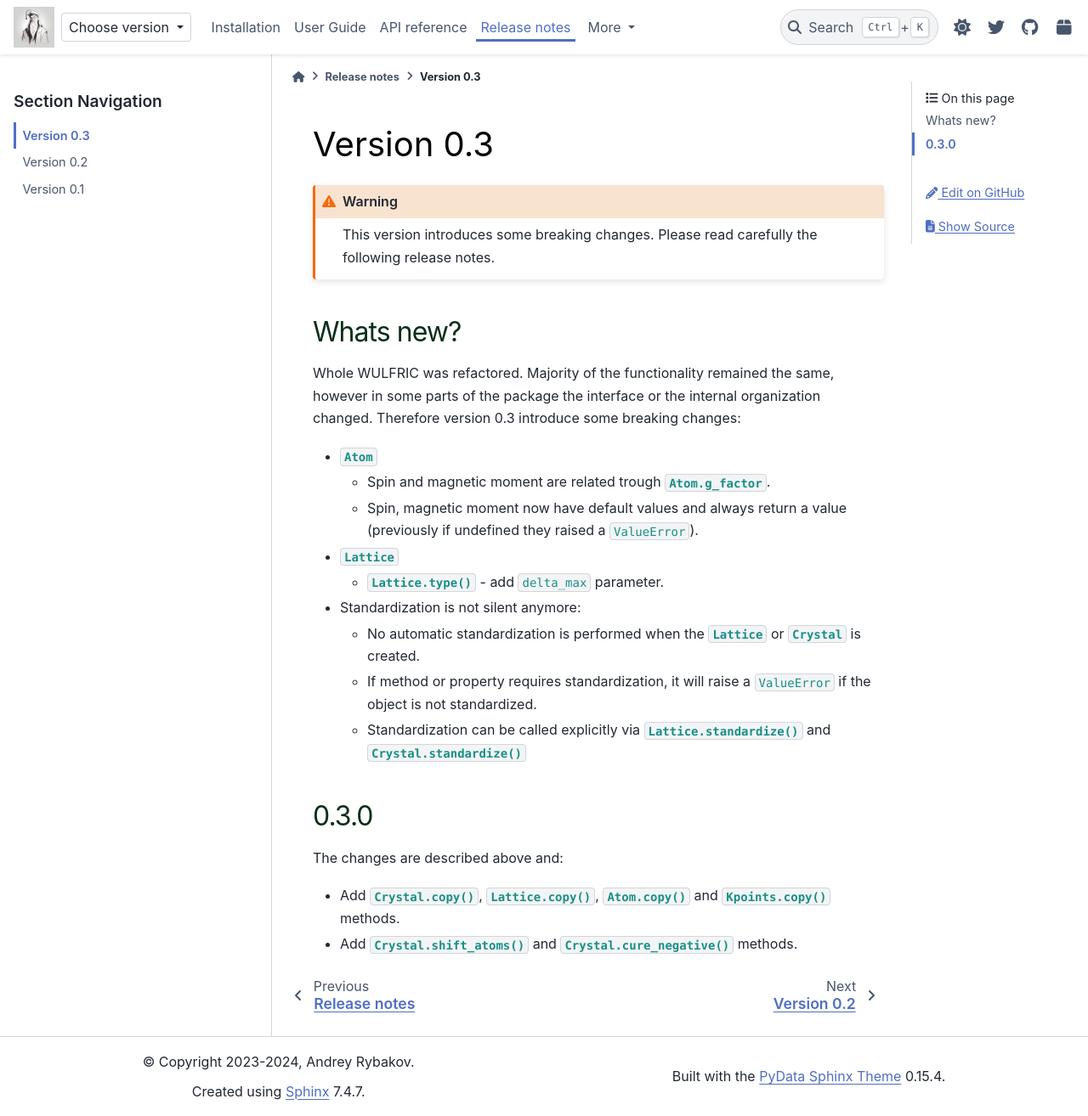
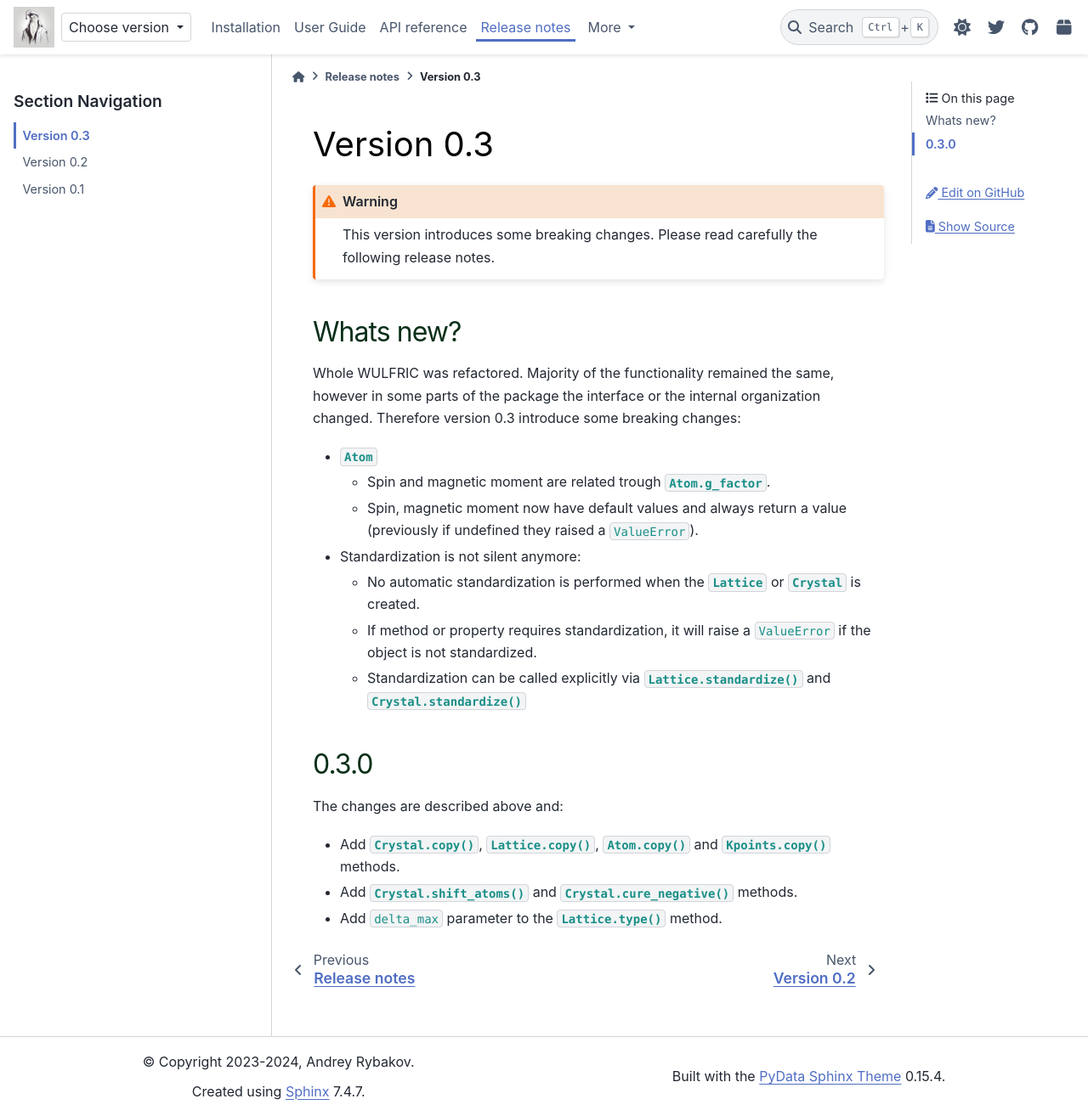
Before and after one commit to adrybakov/wulfric, a Sphinx documentation site: the page built from docs/source/release-notes/0.3.rst, in a window 1280 px wide and 1314 px high. Shown: the whole window at 85% size. Built offline with Sphinx 7.4.7 and the PyData theme 0.15.4, drawn with Linux system fonts in a browser that asks for light colours; a script that is not in the unit is left out.

Commit message:
Update release notes for 0.3

```diff
--- a/docs/source/release-notes/0.3.rst
+++ b/docs/source/release-notes/0.3.rst
@@ -22,10 +22,6 @@ Therefore version 0.3 introduce some breaking changes:
   - Spin, magnetic moment now have default values and always return a value
     (previously if undefined they raised a ``ValueError``).
 
-* :py:class:`.Lattice`
-
-  - :py:meth:`.Lattice.type` - add ``delta_max`` parameter.
-
 * Standardization is not silent anymore:
 
   - No automatic standardization is performed when the :py:class:`.Lattice` or :py:class:`.Crystal` is created.
@@ -40,3 +36,5 @@ The changes are described above and:
   :py:meth:`.Atom.copy()` and :py:meth:`.Kpoints.copy()` methods.
 
 * Add :py:meth:`.Crystal.shift_atoms` and :py:meth:`.Crystal.cure_negative` methods.
+
+* Add ``delta_max`` parameter to the :py:meth:`.Lattice.type` method.
```
